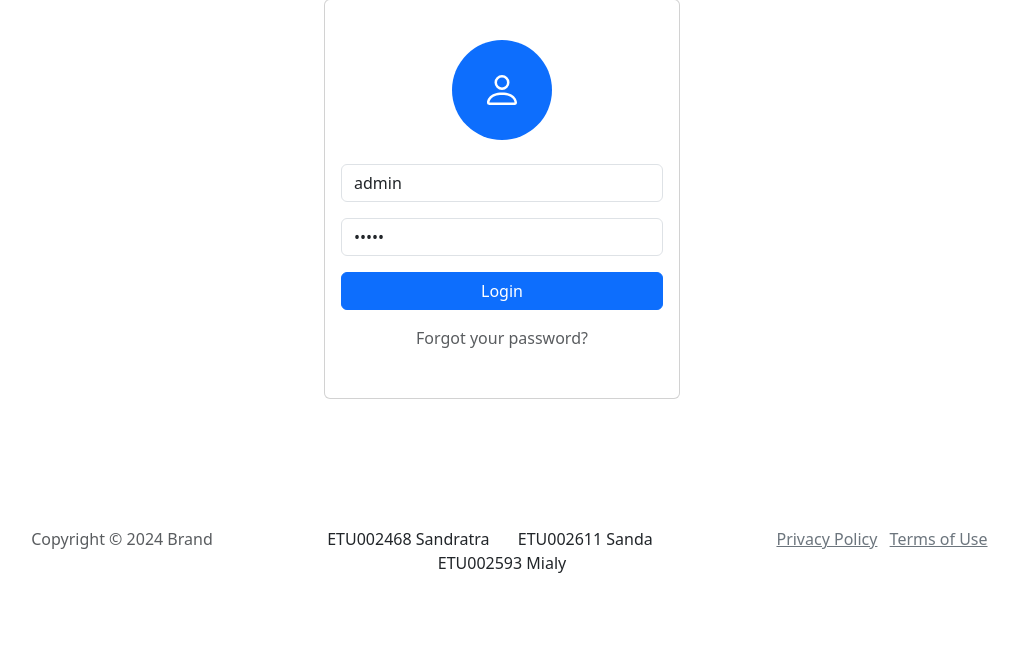
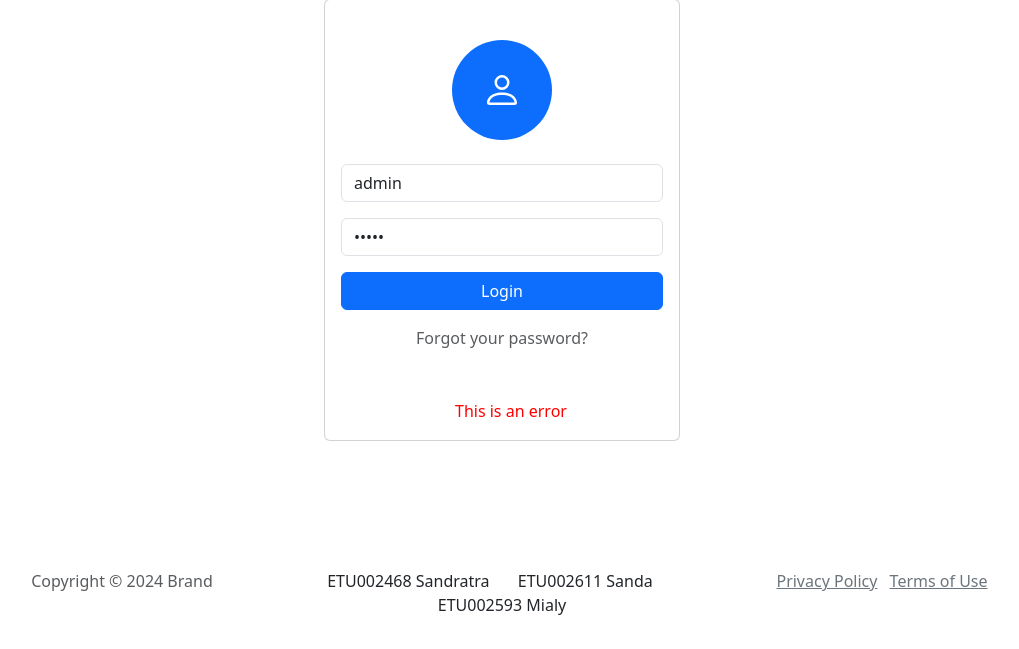
Before and after one commit to sandratra002/CulThe, a PHP site: page /pages/admin/index.php in a window 1280 px wide. Shown: the part 183-832 px from the top of the page, without its empty margins (138-1157 px from the left). Before the commit the page ends 756 px from the top, so only its background shows below. Run offline with PHP 8.4, Linux system fonts and the light colour scheme.

Commit message:
Forgot error

```diff
--- a/pages/admin/index.php
+++ b/pages/admin/index.php
@@ -33,6 +33,7 @@
                                 <p class="text-muted">Forgot your password?</p>
                             </form>
                         </div>
+                        <p style="padding: 1px;padding-left: 130px;color:red;">This is an error</p>
                     </div>
                 </div>
             </div>
```
